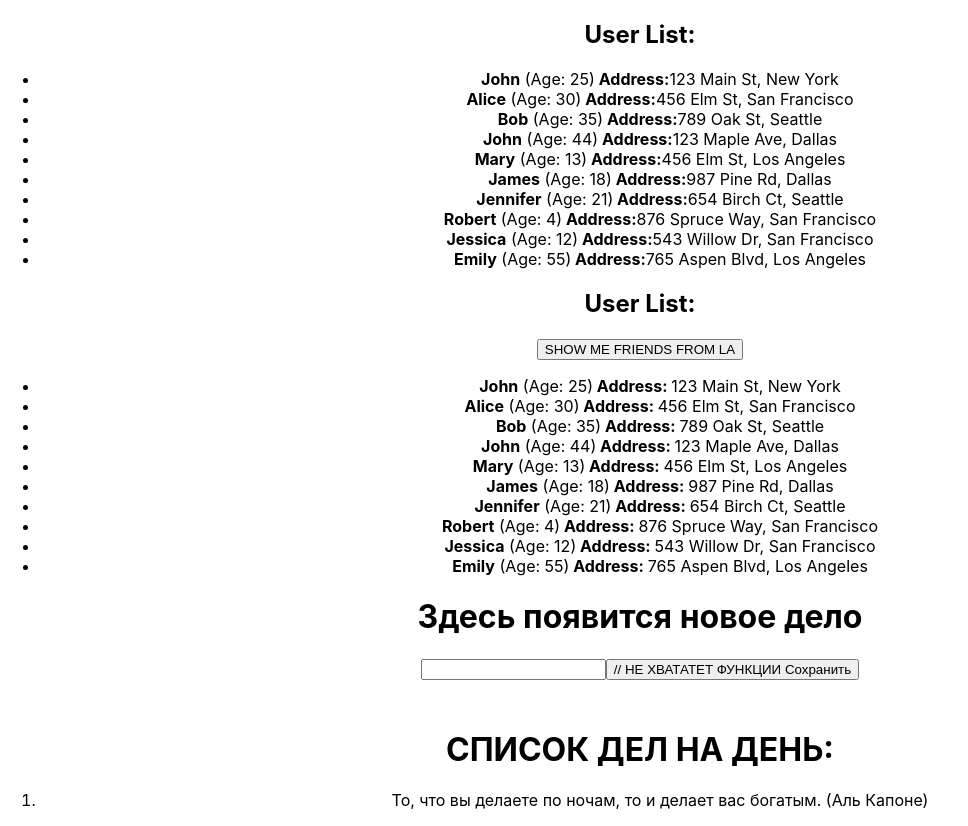
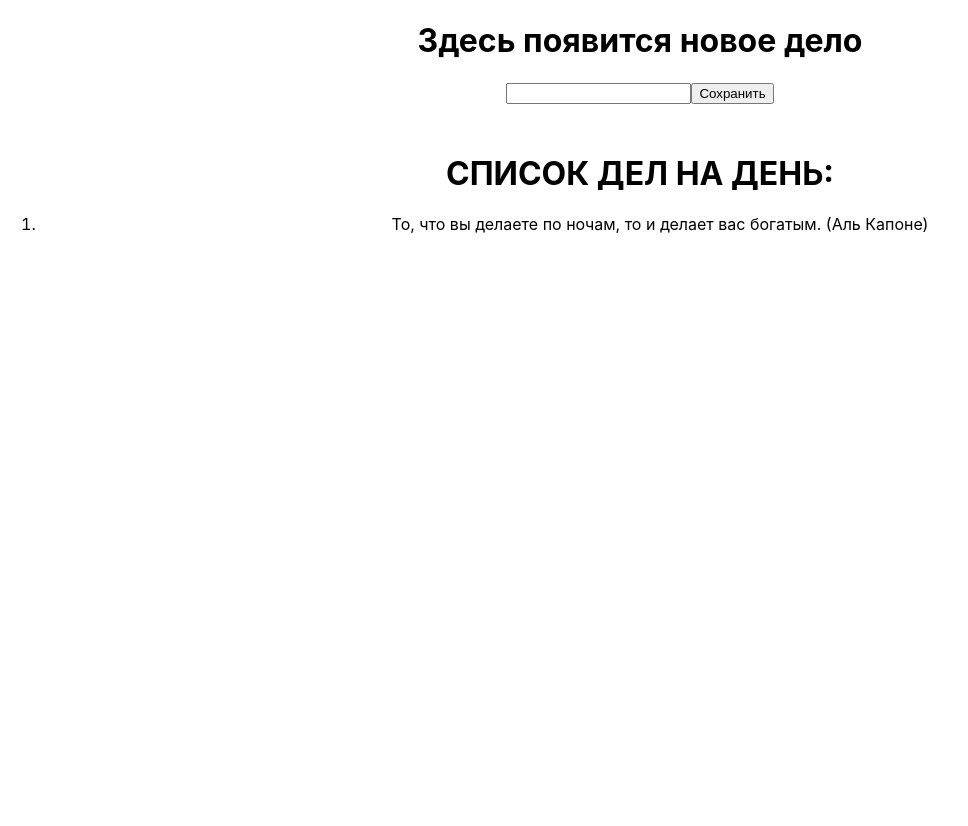
Before and after one commit to genamontana/homework-front-main, a React (Create React App) app: page / in a window 1280 px wide. Shown: the whole page, without its empty margins (0-968 px from the left). After the commit the page ends 800 px from the top, so only its background shows below. Built offline with nearby package versions, Linux system fonts and the light colour scheme.

Commit message:
hw3 completed

```diff
--- a/src/App.tsx
+++ b/src/App.tsx
@@ -7,8 +7,8 @@ import { HW4 } from './HW/4/HW4';
 function App() {
   return (
     <div className="App">
-      <HW1 />
-      <HW2 />
+      {/*<HW1 />*/}
+      {/*<HW2 />*/}
       <HW3 />
       {/*<HW4 />*/}
     </div>
--- a/src/HW/3/HW3.tsx
+++ b/src/HW/3/HW3.tsx
@@ -1,4 +1,4 @@
-import { useState } from 'react';
+import {ChangeEvent, useState} from 'react';
 
 export const HW3 = () => {
     // 1️⃣ Раскомментируйте JSX(HW3.tsx) и вы увидите,
@@ -15,13 +15,17 @@ export const HW3 = () => {
         'То, что вы делаете по ночам, то и делает вас богатым. (Аль Капоне)',
     ]);
 
-  const handleChange = (event: any) => {
-     setCurrentText(event);
+    const handleChange = (event: ChangeEvent<HTMLInputElement>) => {
+        setCurrentText(event.currentTarget.value);
     };
 
     const handleSave = () => {
         // ЗАСЕТАТЬ БЫ ТЕКСТ В texts И НЕ ПОТЕРЯТЬ НАПУТСТВИЕ ИЗ ПРОШЛОГО ВЕКА)
         // А ЗАТЕМ УБРАТЬ ЗА СОБОЙ В currentText
+        if (currentText.trim().length) {
+            setTexts(prev => ([...prev, currentText]))
+            setCurrentText('')
+        }
     };
 
     return (
@@ -32,13 +36,15 @@ export const HW3 = () => {
                 <h1 id={'hw03-default-text'}>Здесь появится новое дело</h1> // ничего не меняем, здесь все норм
             )}
 
-      <input id={'hw03-input'} type="text" value={currentText} onChange={handleChange} />
+            <input id={'hw03-input'} type="text" value={currentText} onChange={handleChange}/>
 
-      <button id={'hw03-button'} onClick={() => {}}> // НЕ ХВАТАТЕТ ФУНКЦИИ
+            <button id={'hw03-button'} onClick={() => {
+                handleSave()
+            }}>
                 Сохранить
             </button>
 
-      <h1 style={{ marginTop: '50px' }}>СПИСОК ДЕЛ НА ДЕНЬ:</h1>
+            <h1 style={{marginTop: '50px'}}>СПИСОК ДЕЛ НА ДЕНЬ:</h1>
 
             <ol id={'hw03-tasks'}>
                 {texts.map((el, index) => {
```
Lines whose indentation alone changed are shown as unchanged.
